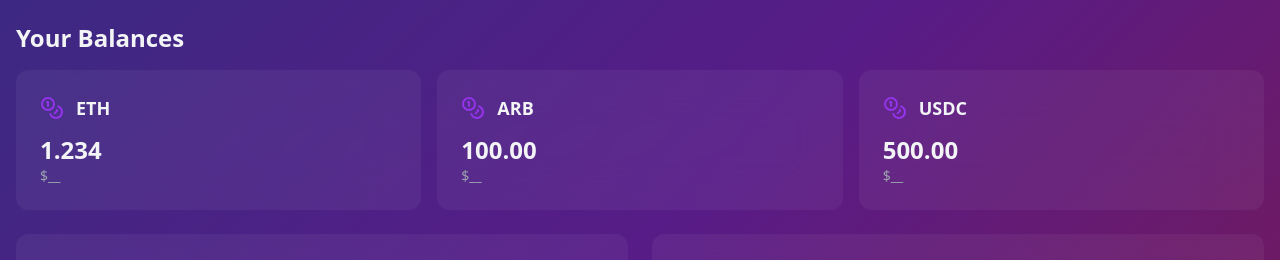
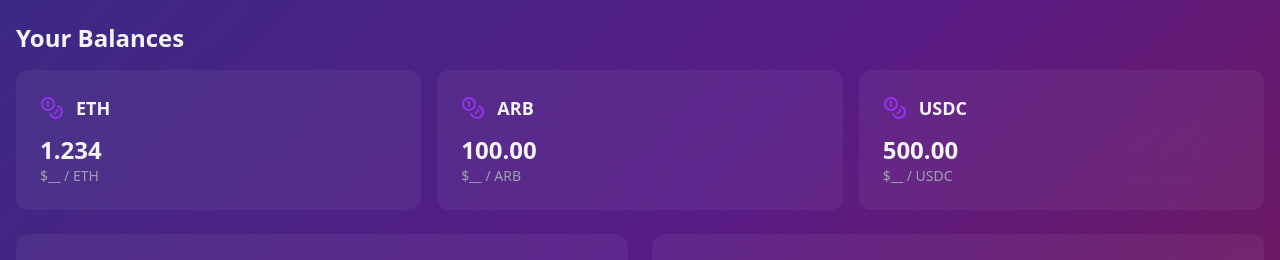
Before and after one commit to Jonnie-Dev/arb-defi-dashboard, a React (Vite) app: page / in a window 1280 px wide. Shown: the part 346-606 px from the top of the page. Built offline with nearby package versions, Linux system fonts and the light colour scheme; no server answers; what wagmi would draw is missing.

Commit message:
edit tokenbalance component

```diff
--- a/src/components/TokenBalance.tsx
+++ b/src/components/TokenBalance.tsx
@@ -14,7 +14,11 @@
         <h3 className="text-lg font-semibold ">{symbol} </h3>
       </div>
       <p className="text-2xl font-bold">{balance}</p>
-      {usdValue && <p className="text-gray-400 text-sm">${usdValue}</p>}
+      {usdValue && (
+        <p className="text-gray-400 text-sm">
+          ${usdValue} / {symbol}{" "}
+        </p>
+      )}
     </div>
   );
 }
```
